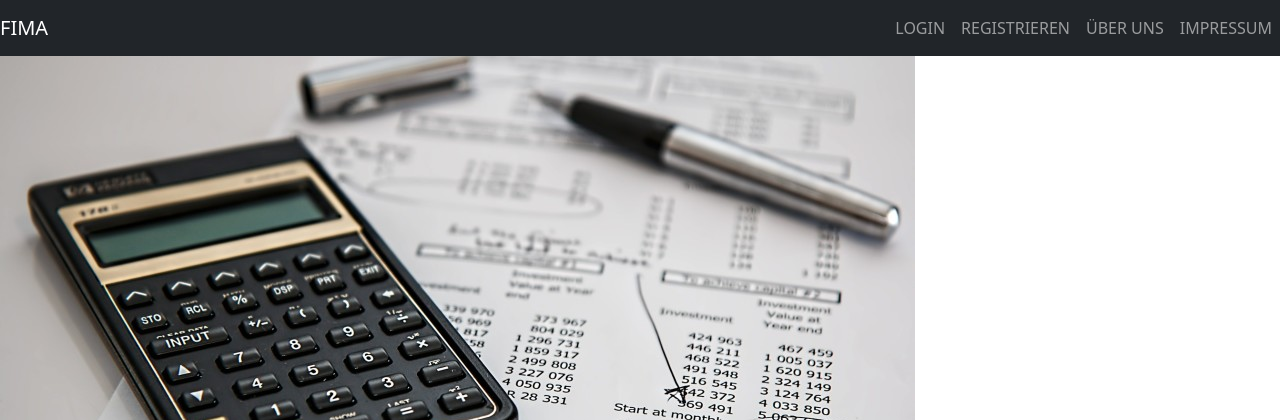
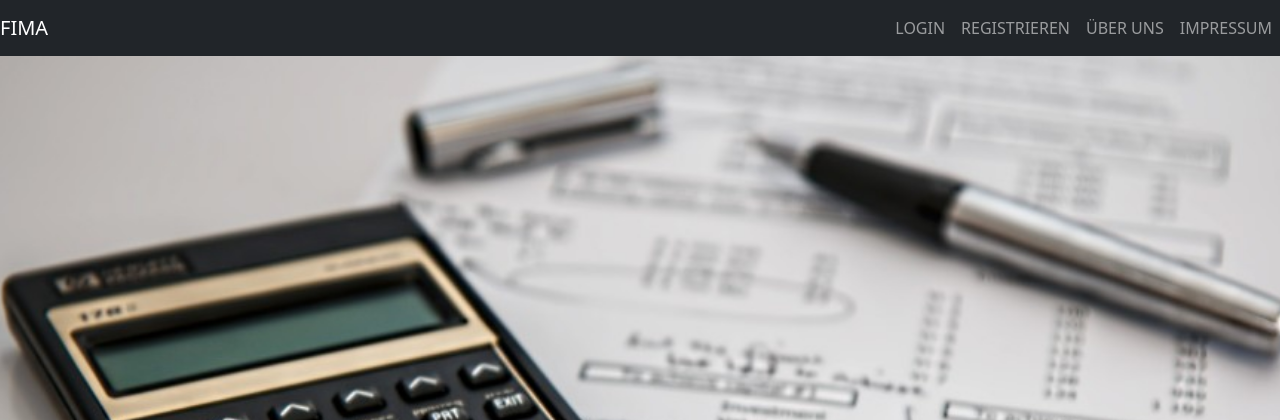
Before and after one commit to FevziG66/Wahlprojekt, a Django app: page / in a window 1280 px wide. Shown: the top 420 px of the page. Run offline with Django 3.2, Linux system fonts and the light colour scheme; some libraries are stand-ins or nearby versions.

Commit message:
Bild 100%

```diff
--- a/start/templates/start/base.html
+++ b/start/templates/start/base.html
@@ -53,18 +53,17 @@
             }
 
             #bild{
-                background-image: url("{% static "img/main.jpeg" %}");
-                margin:auto;
-                padding: 100px 0 0 0;
-                background-repeat:no-repeat;
+                background: url("{% static "img/main.jpeg" %}") no-repeat center center fixed;
+                -webkit-background-size: cover;
+                -moz-background-size: cover;
+                -o-background-size: cover;
+                background-size: cover;
             }
 
         </style>
 
     </head>
         <body id="bild">
-        <!--background-image:url('{% static 'img/main.jpeg'%}'); padding: 100px 0 0 0;-->
-
             {%include "start/navbar.html"%}
 
             {% block hauptinhalt %}
```
